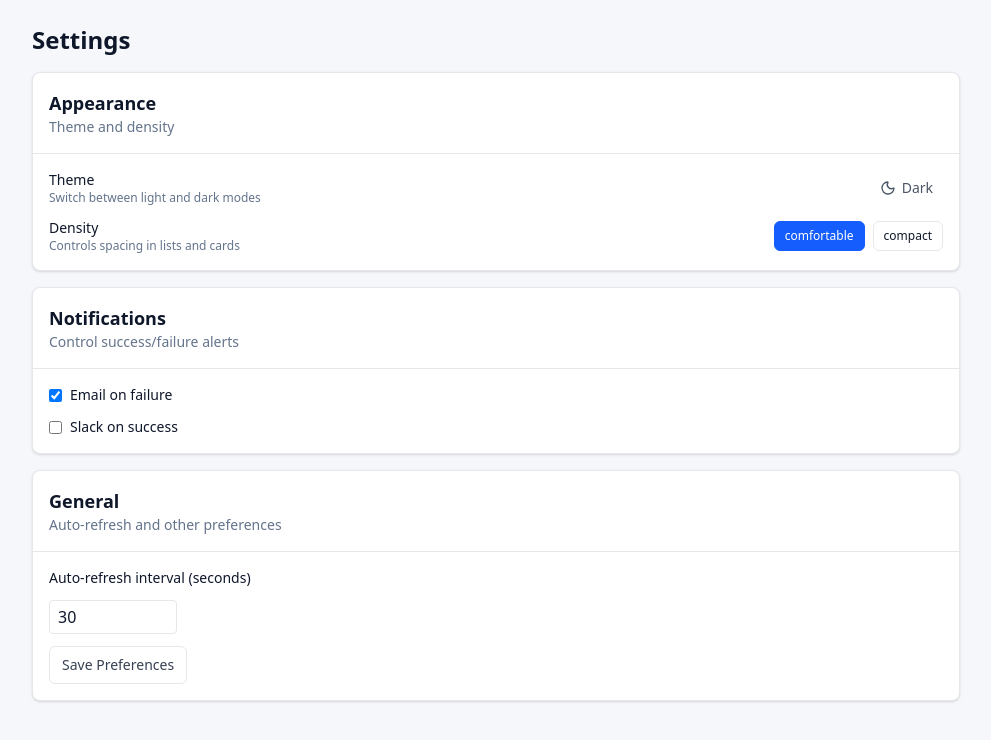
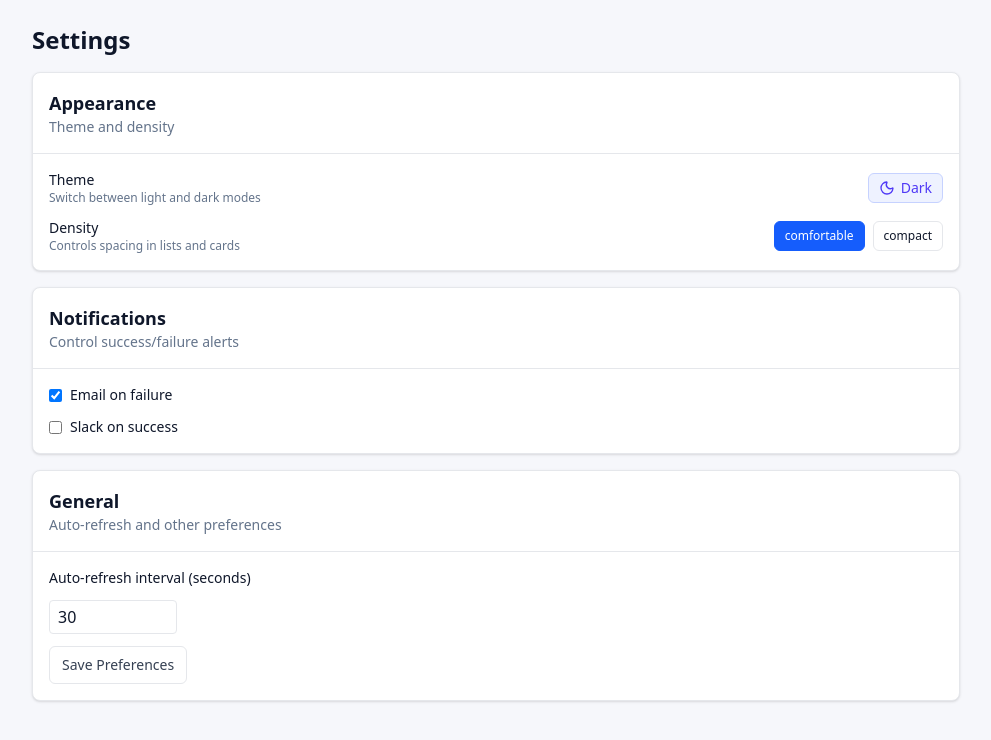
Before and after one commit to JoanArias23/ChillScheduler, a Next.js app: page /settings in a window 1280 px wide. Shown: the top 740 px of the page, without its empty margins (144-1135 px from the left). Built offline with nearby package versions, Linux system fonts and the light colour scheme; no server answers.

Commit message:
Add indigo color to moon icon in light mode
- Moon icon now indigo/purple to indicate dark mode switch
- Add indigo background pill for better visibility
- Matches nighttime theme and shows interactivity

```diff
--- a/components/ThemeToggle.tsx
+++ b/components/ThemeToggle.tsx
@@ -49,15 +49,15 @@ export default function ThemeToggle() {
       onClick={toggle}
       className={`inline-flex items-center gap-1.5 px-2.5 py-1 rounded-md transition-colors ${
         theme === "light"
-          ? "text-gray-600 hover:bg-gray-100"
+          ? "text-indigo-600 bg-indigo-50 hover:bg-indigo-100 border border-indigo-200"
           : "text-yellow-400 bg-gray-800 hover:bg-gray-700 border border-gray-600"
       }`}
       title={theme === "light" ? "Switch to dark mode" : "Switch to light mode"}
     >
       {theme === "light" ? (
         <>
-          <Moon size={16} />
-          <span className="text-sm font-medium">Dark</span>
+          <Moon size={16} className="text-indigo-600" />
+          <span className="text-sm font-medium text-indigo-600">Dark</span>
         </>
       ) : (
         <>
```
